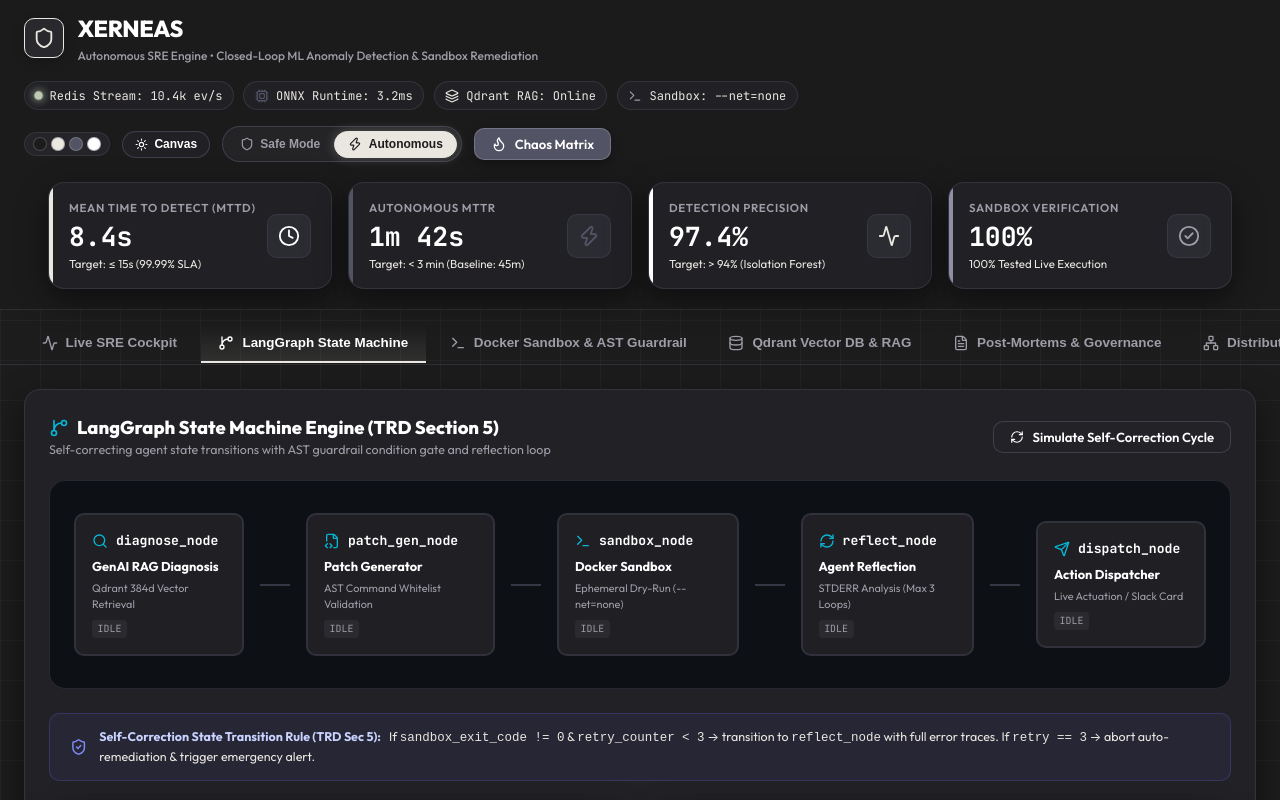
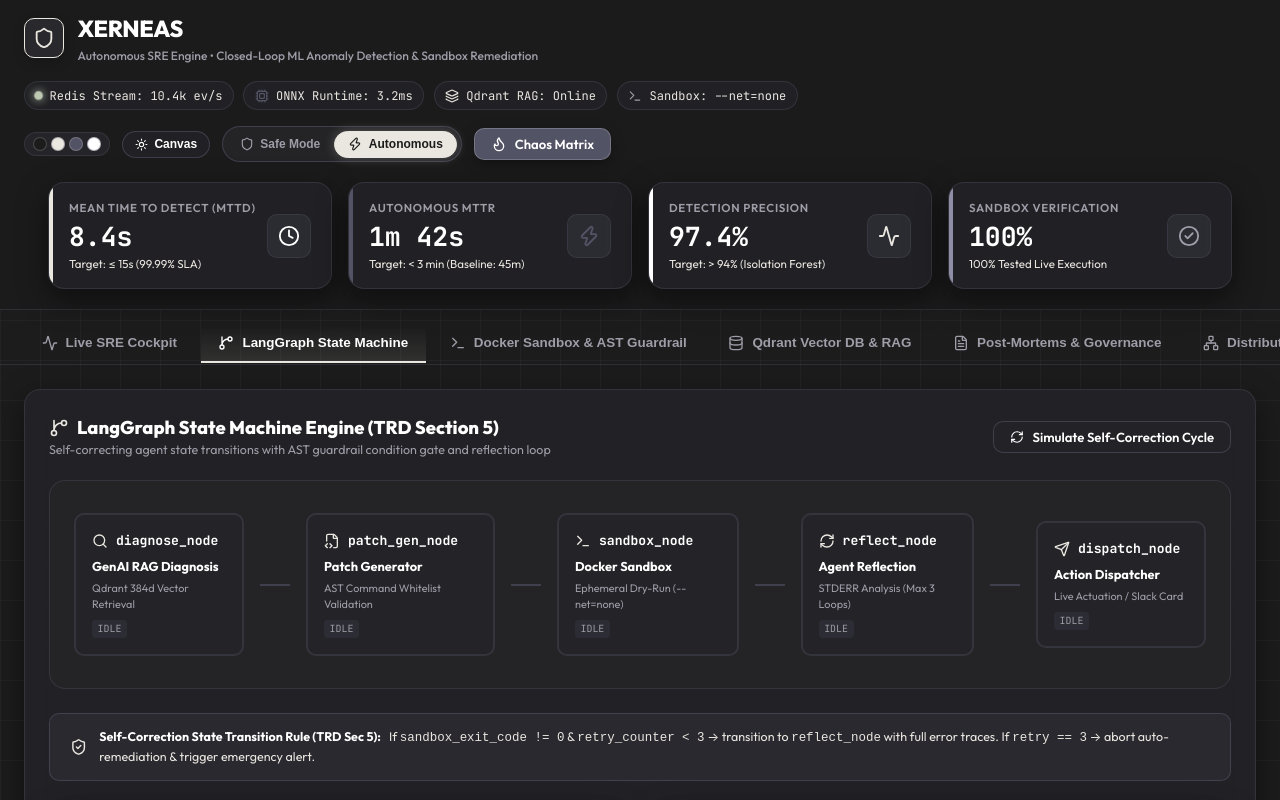
Before and after one commit to Kartikey-3005/Xerneas, a React (Vite) app: page / in a window 1280 px wide. Both pictures are taken after a click on the button "LangGraph State Machine". Shown: the top 800 px of the page. Built offline with nearby package versions, Linux system fonts and the light colour scheme; the HTML template or start-up script is replaced by a standard one.

Commit message:
style(langgraph): align state machine node colors with palette

```diff
--- a/src/components/LangGraphVisualizer.jsx
+++ b/src/components/LangGraphVisualizer.jsx
@@ -50,7 +50,7 @@ export default function LangGraphVisualizer({
       <div style={{ display: 'flex', alignItems: 'center', justifyContent: 'space-between', marginBottom: '1.25rem', flexWrap: 'wrap', gap: '0.75rem' }}>
         <div>
           <h2 style={{ fontSize: '1.15rem', fontWeight: 800, display: 'flex', alignItems: 'center', gap: '0.5rem' }}>
-            <GitBranch size={20} color="#06b6d4" />
+            <GitBranch size={20} color="var(--jh-canvas)" />
             LangGraph State Machine Engine (TRD Section 5)
           </h2>
           <div style={{ fontSize: '0.78rem', color: 'var(--text-muted)' }}>
@@ -72,7 +72,7 @@ export default function LangGraphVisualizer({
       </div>
 
       {/* State Machine Nodes Pipeline */}
-      <div className="langgraph-container" style={{ background: 'rgba(7, 10, 16, 0.7)', borderRadius: 'var(--radius-lg)', border: '1px solid var(--border-subtle)', marginBottom: '1.5rem' }}>
+      <div className="langgraph-container" style={{ background: 'var(--bg-secondary)', borderRadius: 'var(--radius-lg)', border: '1px solid var(--border-subtle)', marginBottom: '1.5rem' }}>
         {nodes.map((node, index) => {
           const status = getNodeStatus(node.id);
           const Icon = node.icon;
@@ -84,6 +84,12 @@ export default function LangGraphVisualizer({
           else if (status === 'FAILED') statusClass = 'failed';
           else if (status === 'REFLECTING') statusClass = 'reflecting';
 
+          const iconColor =
+            status === 'PASSED' ? 'var(--accent-emerald)' :
+            status === 'FAILED' ? 'var(--accent-rose)' :
+            status === 'REFLECTING' ? 'var(--accent-amber)' :
+            'var(--jh-canvas)';
+
           return (
             <React.Fragment key={node.id}>
               <div
@@ -94,7 +100,7 @@ export default function LangGraphVisualizer({
                 }}
               >
                 <div className="node-header">
-                  <Icon size={16} color={status === 'PASSED' ? '#10b981' : status === 'FAILED' ? '#f43f5e' : status === 'REFLECTING' ? '#f59e0b' : '#06b6d4'} />
+                  <Icon size={16} color={iconColor} />
                   <span className="node-title">{node.label}</span>
                 </div>
                 <div style={{ fontSize: '0.8rem', fontWeight: 700, color: 'var(--text-primary)', marginBottom: '0.2rem' }}>
@@ -108,8 +114,8 @@ export default function LangGraphVisualizer({
                     fontFamily: 'var(--font-mono)',
                     padding: '0.1rem 0.35rem',
                     borderRadius: '4px',
-                    background: status === 'PASSED' ? 'rgba(16,185,129,0.2)' : status === 'FAILED' ? 'rgba(239,68,68,0.2)' : 'rgba(255,255,255,0.05)',
-                    color: status === 'PASSED' ? '#34d399' : status === 'FAILED' ? '#f87171' : 'var(--text-muted)'
+                    background: status === 'PASSED' ? 'rgba(202, 213, 189, 0.2)' : status === 'FAILED' ? 'rgba(201, 130, 130, 0.2)' : 'rgba(83, 83, 102, 0.2)',
+                    color: status === 'PASSED' ? 'var(--accent-emerald)' : status === 'FAILED' ? 'var(--accent-rose)' : 'var(--text-muted)'
                   }}>
                     {status}
                   </span>
@@ -128,11 +134,11 @@ export default function LangGraphVisualizer({
       </div>
 
       {/* State Condition Gate Rule Info Banner */}
-      <div style={{ background: 'rgba(99, 102, 241, 0.08)', border: '1px solid rgba(99, 102, 241, 0.25)', borderRadius: 'var(--radius-md)', padding: '0.85rem 1.25rem', marginBottom: '1.5rem', display: 'flex', alignItems: 'center', justifyContent: 'space-between' }}>
+      <div style={{ background: 'rgba(83, 83, 102, 0.16)', border: '1px solid var(--border-medium)', borderRadius: 'var(--radius-md)', padding: '0.85rem 1.25rem', marginBottom: '1.5rem', display: 'flex', alignItems: 'center', justifyContent: 'space-between' }}>
         <div style={{ display: 'flex', alignItems: 'center', gap: '0.75rem' }}>
-          <ShieldCheck size={20} color="#818cf8" />
+          <ShieldCheck size={20} color="var(--jh-canvas)" />
           <div style={{ fontSize: '0.78rem' }}>
-            <strong style={{ color: '#c7d2fe' }}>Self-Correction State Transition Rule (TRD Sec 5):</strong>
+            <strong style={{ color: 'var(--text-primary)' }}>Self-Correction State Transition Rule (TRD Sec 5):</strong>
             <span style={{ color: 'var(--text-secondary)', marginLeft: '0.5rem' }}>
               If <code>sandbox_exit_code != 0</code> &amp; <code>retry_counter &lt; 3</code> &rarr; transition to <code>reflect_node</code> with full error traces. If <code>retry == 3</code> &rarr; abort auto-remediation &amp; trigger emergency alert.
             </span>
@@ -164,8 +170,8 @@ export default function LangGraphVisualizer({
                     style={{
                       padding: '0.65rem 0.85rem',
                       borderRadius: 'var(--radius-md)',
-                      background: isSelected ? 'rgba(6, 182, 212, 0.12)' : 'rgba(255, 255, 255, 0.02)',
-                      border: `1px solid ${isSelected ? 'var(--accent-cyan)' : 'var(--border-subtle)'}`,
+                      background: isSelected ? 'rgba(83, 83, 102, 0.28)' : 'transparent',
+                      border: `1px solid ${isSelected ? 'var(--border-accent)' : 'var(--border-subtle)'}`,
                       cursor: 'pointer',
                       display: 'flex',
                       alignItems: 'center',
@@ -175,15 +181,15 @@ export default function LangGraphVisualizer({
                   >
                     <div>
                       <div style={{ display: 'flex', alignItems: 'center', gap: '0.5rem' }}>
-                        <span style={{ fontFamily: 'var(--font-mono)', fontSize: '0.75rem', fontWeight: 700, color: isSelected ? '#38bdf8' : '#e2e8f0' }}>
+                        <span style={{ fontFamily: 'var(--font-mono)', fontSize: '0.75rem', fontWeight: 700, color: isSelected ? 'var(--text-primary)' : 'var(--text-secondary)' }}>
                           {st.nodeName}
                         </span>
                         <span style={{
                           fontSize: '0.62rem',
                           padding: '0.05rem 0.35rem',
                           borderRadius: '3px',
-                          background: st.status === 'PASSED' ? 'rgba(16,185,129,0.2)' : st.status === 'FAILED' ? 'rgba(239,68,68,0.2)' : 'rgba(245,158,11,0.2)',
-                          color: st.status === 'PASSED' ? '#34d399' : st.status === 'FAILED' ? '#f87171' : '#fbbf24'
+                          background: st.status === 'PASSED' ? 'rgba(202, 213, 189, 0.2)' : st.status === 'FAILED' ? 'rgba(201, 130, 130, 0.2)' : 'rgba(214, 194, 158, 0.2)',
+                          color: st.status === 'PASSED' ? 'var(--accent-emerald)' : st.status === 'FAILED' ? 'var(--accent-rose)' : 'var(--accent-amber)'
                         }}>
                           {st.status}
                         </span>
```
